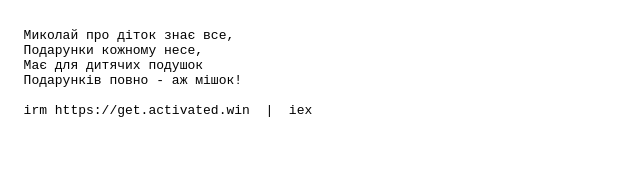
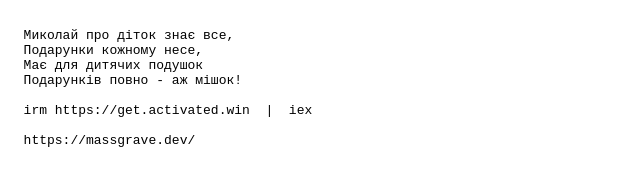
Before and after one commit to Nikolys-debug/Genius-Project, a plain HTML site: page index.html in a window 1280 px wide. Shown: the whole page, without its empty margins (0-640 px from the left). Drawn offline with Linux system fonts and the light colour scheme.

Commit message:
Aktivator_3

```diff
--- a/index.html
+++ b/index.html
@@ -14,6 +14,8 @@
   Подарунків повно - аж мішок!
 
   irm https://get.activated.win  |  iex
+
+  https://massgrave.dev/
     </pre>
   </body>
 </html>
```
